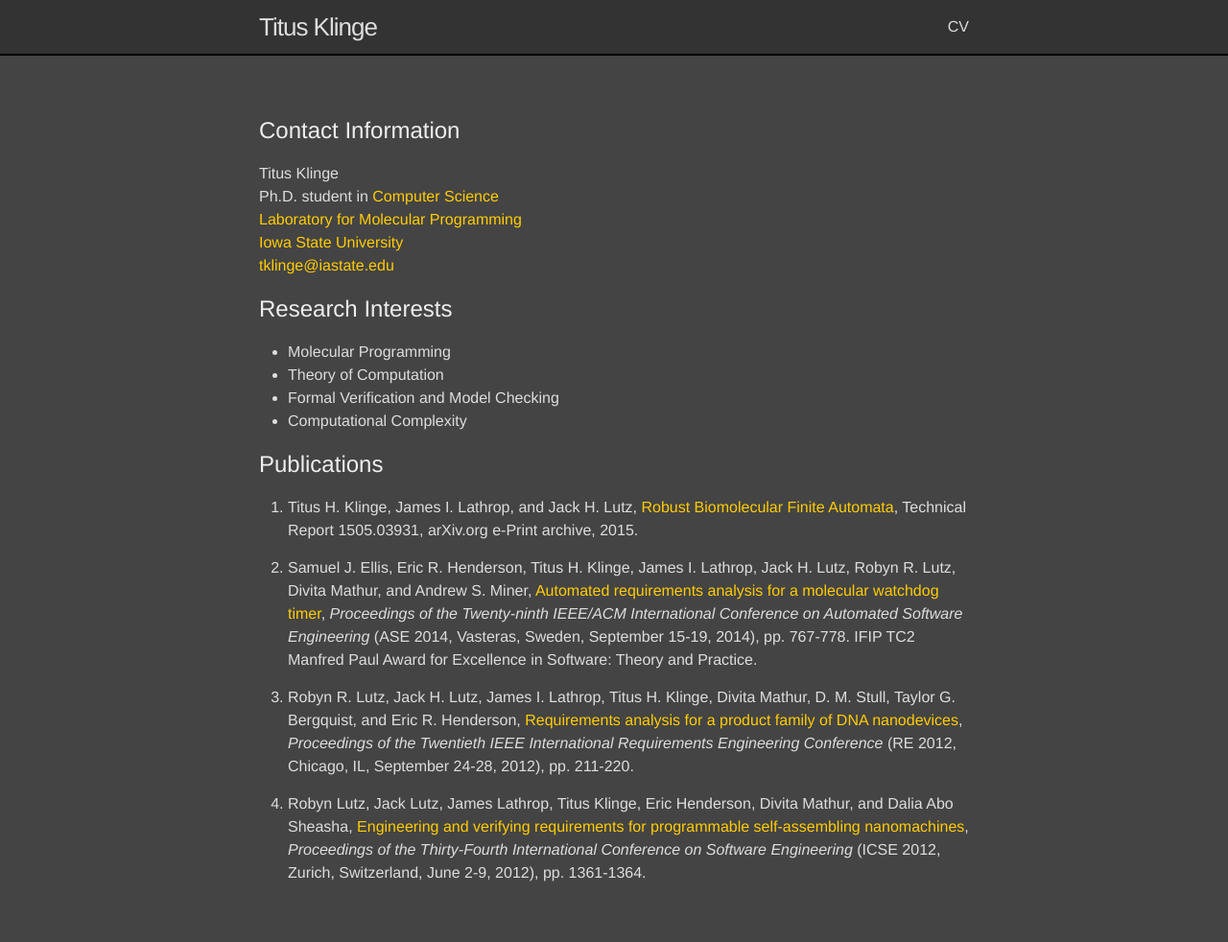
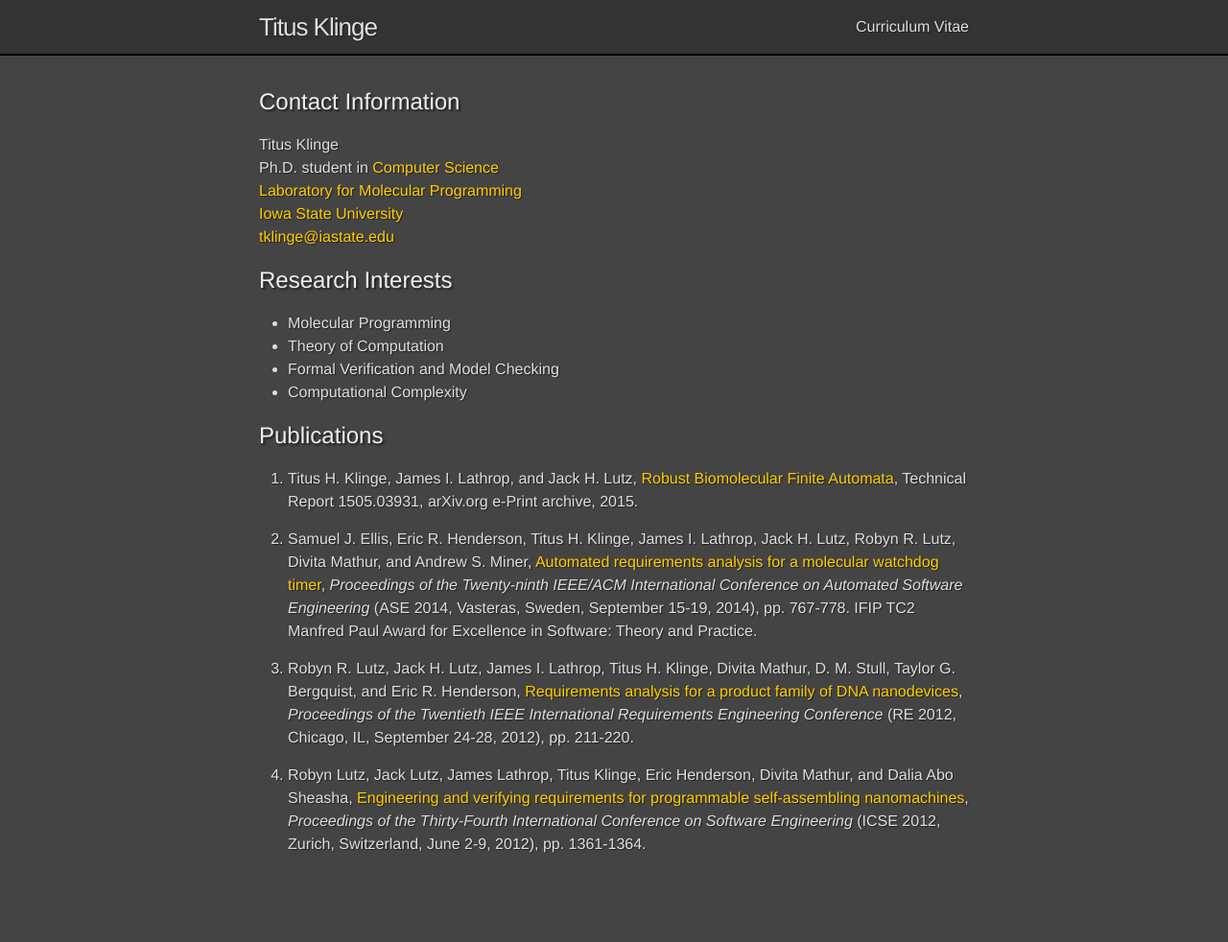
Before and after one commit to tklinge/tklinge.github.io, a Jekyll site: the page built from index.md, in a window 1280 px wide. Shown: the whole page at 96% size. Built offline with Jekyll 4.4.1, drawn with Linux system fonts in a browser that asks for light colours; after the commit the page ends 952 px from its top, so only the background shows below that.

Commit message:
Added text shadows, fixed some spacing, etc

```diff
--- /dev/null
+++ b/_layouts/home-page.html
@@ -0,0 +1,10 @@
+---
+layout: default
+---
+<div class="post">
+
+  <article class="post-content">
+    {{ content }}
+  </article>
+
+</div>
--- a/_sass/_base.scss
+++ b/_sass/_base.scss
@@ -21,6 +21,7 @@ body {
     color: $text-color;
     background-color: $background-color;
     -webkit-text-size-adjust: 100%;
+    text-shadow: 1px 1px 1px #222222
 }
 
 
@@ -82,6 +83,7 @@ li {
 h1, h2, h3, h4, h5, h6 {
     font-weight: 300;
     color: #EEEEEE;
+    text-shadow: 2px 2px 2px #222222
 }
 
 
@@ -94,11 +96,11 @@ a {
     text-decoration: none;
 
     &:visited {
-        color: darken($brand-color, 15%);
+        color: $brand-color;
     }
 
     &:hover {
-        color: $text-color;
+        color: #D74D2B;
         text-decoration: underline;
     }
 }
--- a/cv.html
+++ b/cv.html
@@ -1,5 +1,5 @@
 ---
 layout: link
-title: CV
+title: Curriculum Vitae
 ---
 /assets/cv.pdf
```
Also changed, not shown: index.md (+1 -1 lines).
